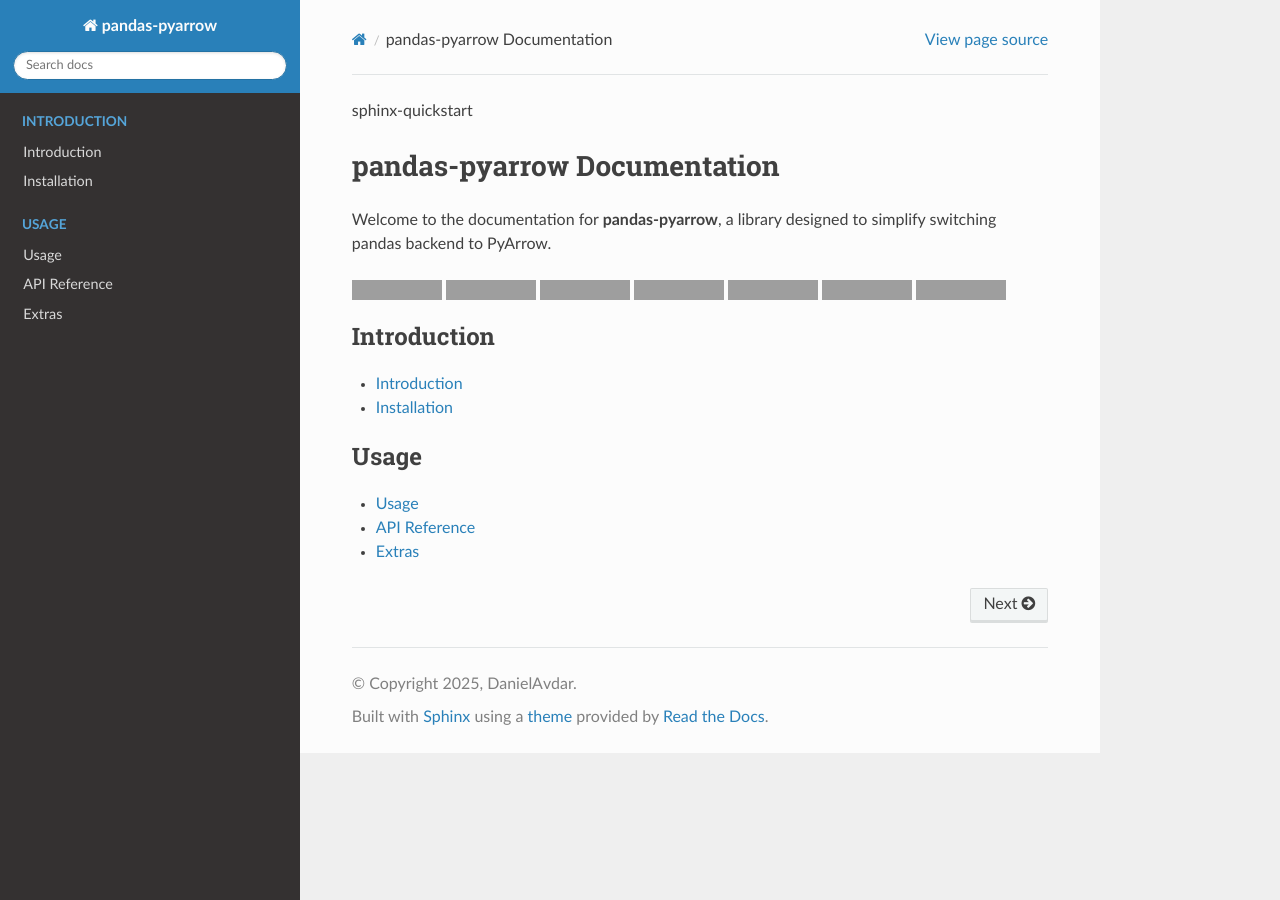
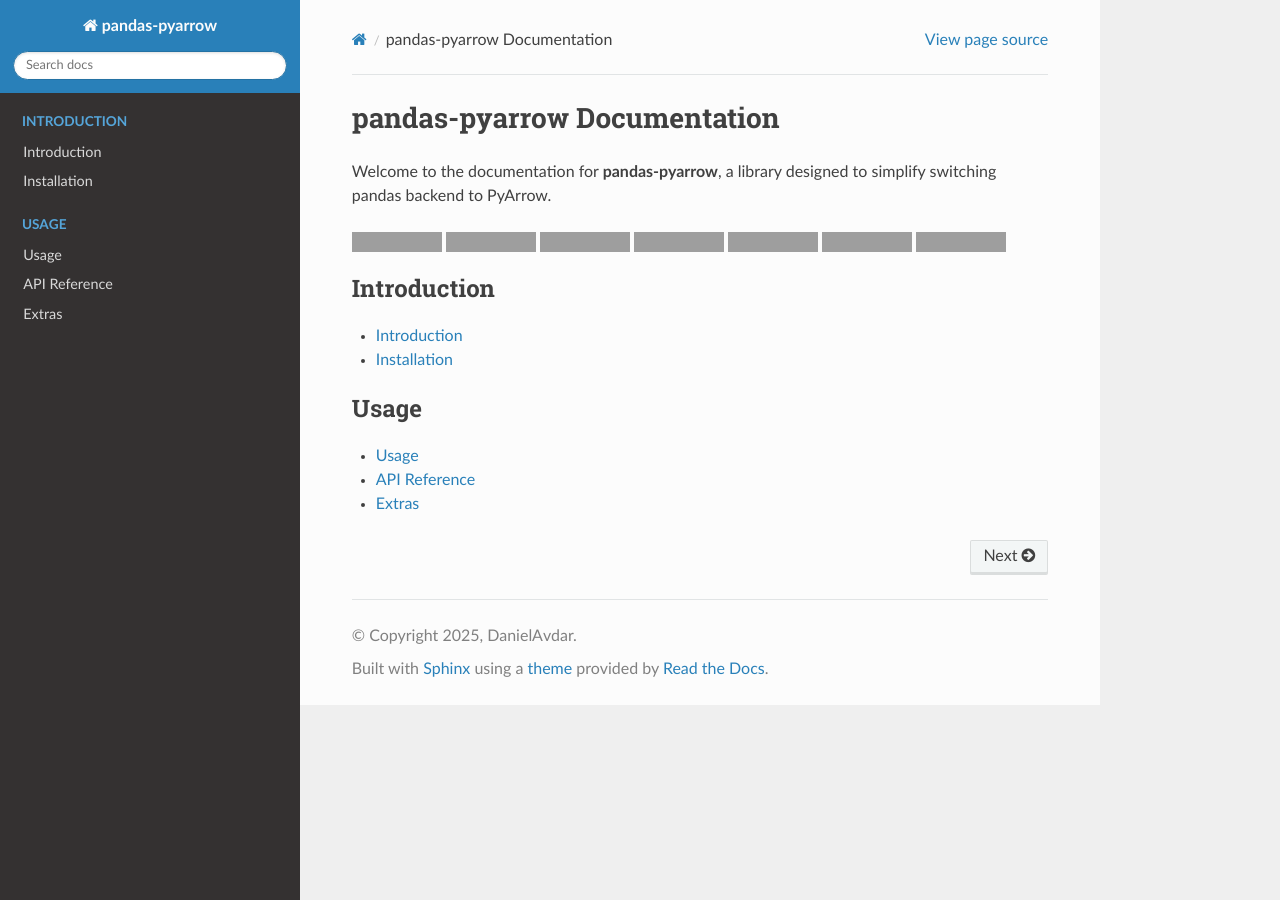
Before and after one commit to DanielAvdar/pandas-pyarrow, a Sphinx documentation site: the page built from docs/source/index.rst, in a window 1280 px wide, cut to the strip 0-900 px from the top of the page. Built offline with Sphinx 7.4.7 and the Read the Docs theme 3.1.0, drawn with Linux system fonts in a browser that asks for light colours; grey boxes are pictures that could not be loaded.

Commit message:
Clean up Sphinx configuration and documentation formatting

```diff
--- a/docs/source/conf.py
+++ b/docs/source/conf.py
@@ -40,4 +40,4 @@
 
 html_theme = "sphinx_rtd_theme"
 master_doc = "index"
-html_static_path = ["_static"]
+html_static_path = []
--- a/docs/source/index.rst
+++ b/docs/source/index.rst
@@ -1,5 +1,5 @@
-.. pandas-pyarrow documentation master file, created by
-sphinx-quickstart
+.. pandas-pyarrow documentation master file, created by sphinx-quickstart
+
 
 pandas-pyarrow Documentation
 ============================
@@ -30,12 +30,14 @@
 .. image:: https://img.shields.io/github/last-commit/DanielAvdar/pandas-pyarrow/main
    :alt: Last Commit
 
+
 .. toctree::
    :maxdepth: 1
    :caption: Introduction
 
    introduction
    installation
+
 
 .. toctree::
    :maxdepth: 1
```
